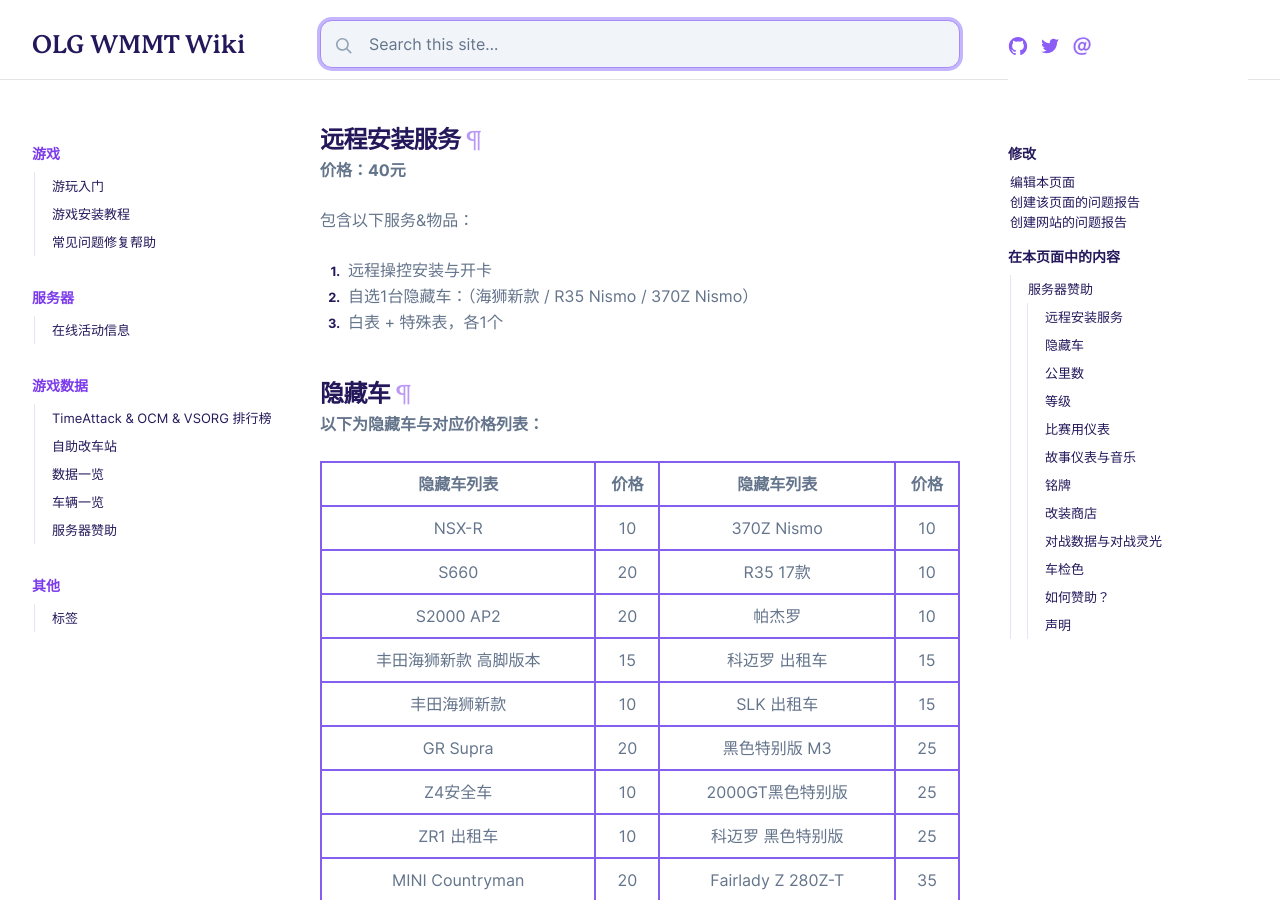
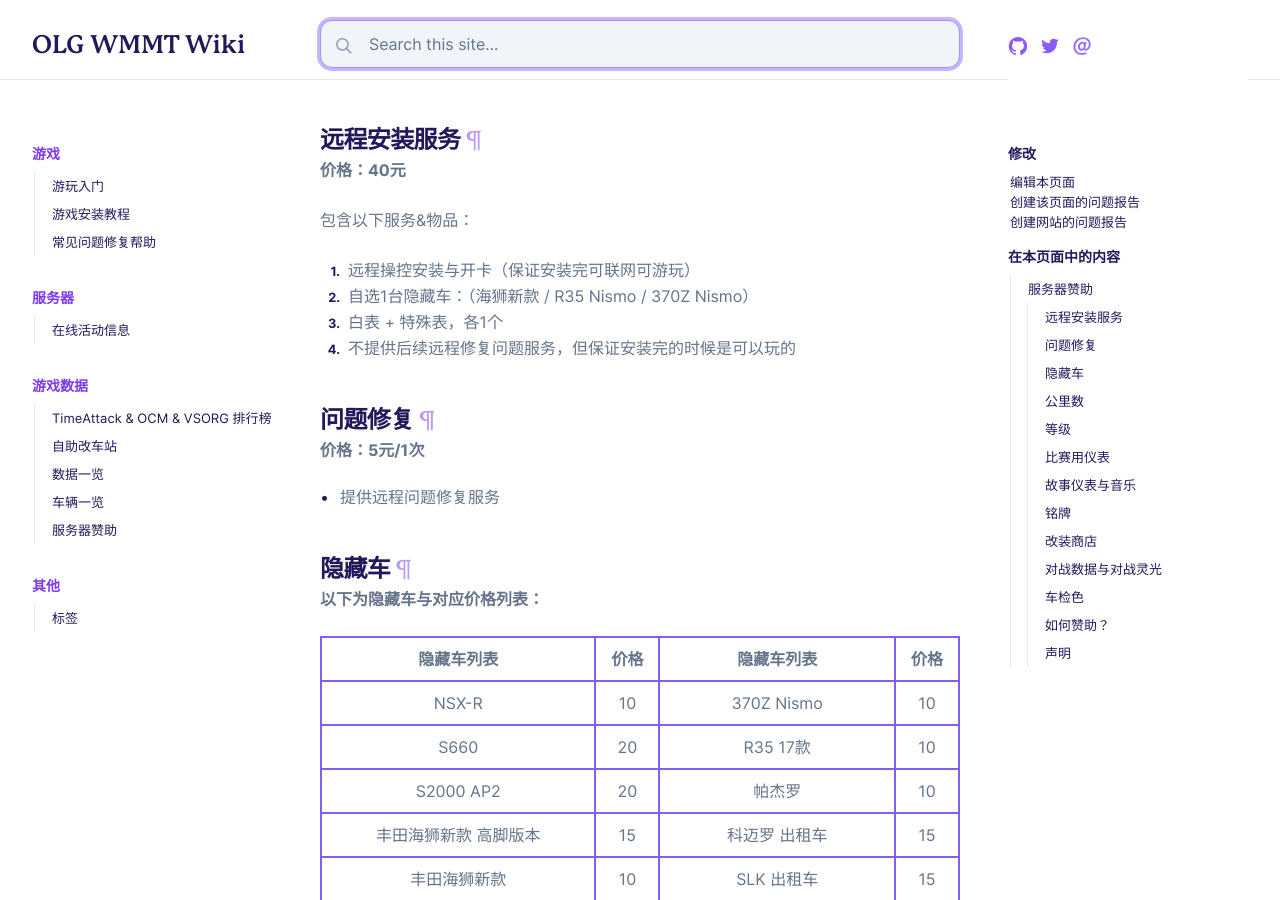
Before and after one commit to banapassport/SRC-Wiki, a Jekyll site: the page built from _docs/game_data/服务器赞助.md, in a window 1280 px wide and 900 px high, scrolled down 306 px. Built offline with Jekyll 4.4.1, drawn with Linux system fonts in a browser that asks for light colours.

Commit message:
Update 服务器赞助.md

```diff
--- a/_docs/game_data/服务器赞助.md
+++ b/_docs/game_data/服务器赞助.md
@@ -15,9 +15,16 @@ author:
 **价格：40元**
 
 包含以下服务&物品：
-1. 远程操控安装与开卡
+1. 远程操控安装与开卡（保证安装完可联网可游玩）
 2. 自选1台隐藏车：（海狮新款 / R35 Nismo / 370Z Nismo）
 3. 白表 + 特殊表，各1个
+4. 不提供后续远程修复问题服务，但保证安装完的时候是可以玩的
+
+## 问题修复
+
+**价格：5元/1次**
+
+- 提供远程问题修复服务
 
 ## 隐藏车
 
```
